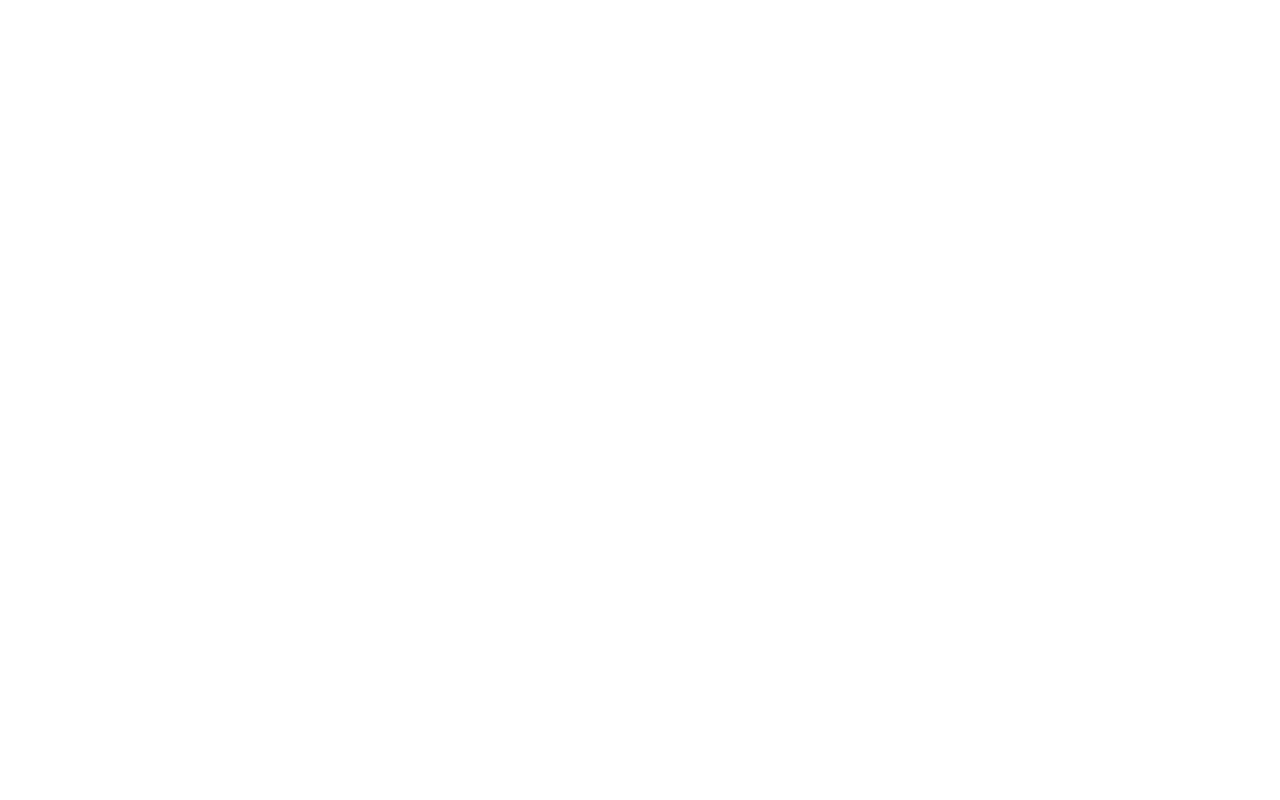
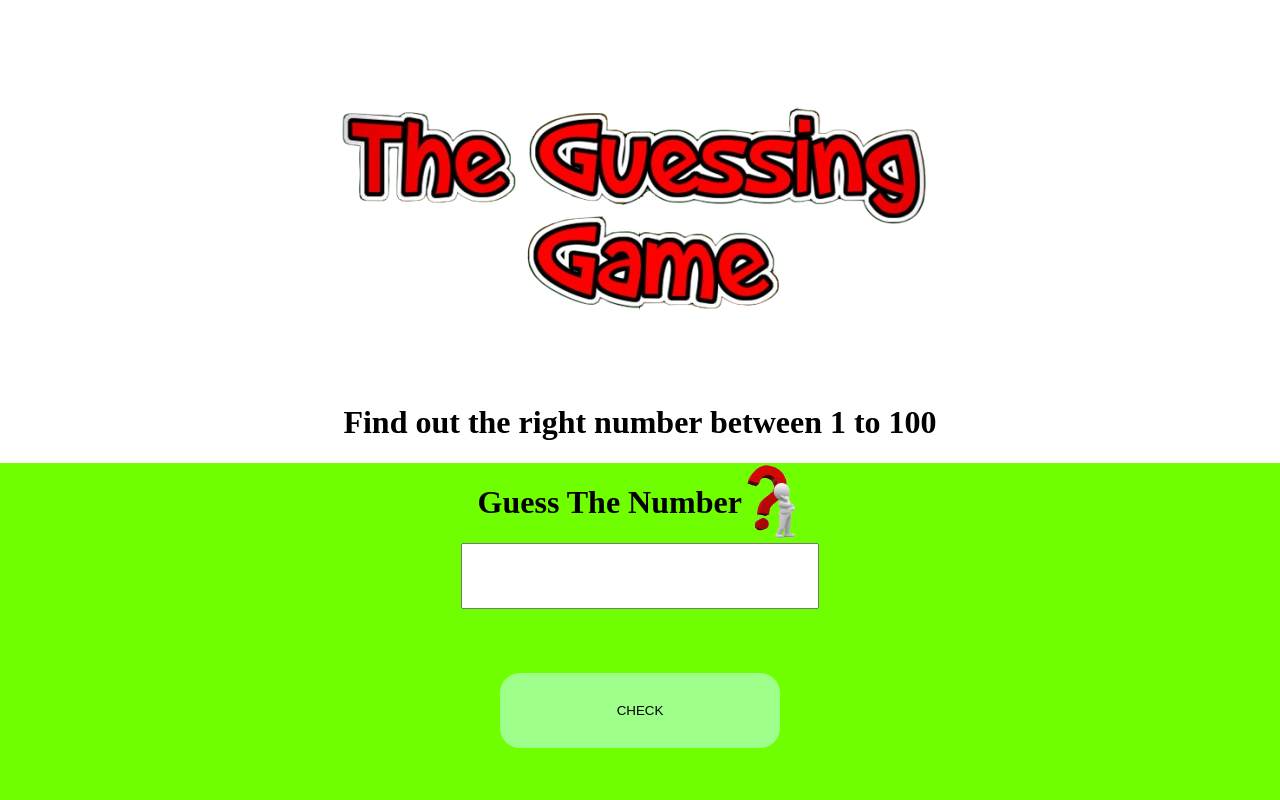
Before and after one commit to Ridima28/The-Guessing-Game, a plain HTML site: page index.html in a window 1280 px wide. Shown: the top 800 px of the page. Drawn offline with Linux system fonts and the light colour scheme.

Commit message:
done with css and html

```diff
--- a/index.html
+++ b/index.html
@@ -7,6 +7,21 @@
     <link rel="stylesheet" href="style.css">
 </head>
 <body>
+    <div class = "main">
+        <img src = "image-removebg-preview.png" />
+        <h1 class = h1> Find out the right number between 1 to 100 </h1>
+        <div class = "container">
+            <div class = "imgtext">
+            <h1 class = "h11"> Guess The Number</h1>
+                <img src = "image-removebg-preview (1).png"
+                class = "imgg"/>
+            </div>
+            <div class = "input">
+            <input type = "text" class = "text" id = "userinput"/>
+            <button class = "button" onclick = "buttonCheck"> CHECK</button></div>
+            <p class = "lastp" id = "gameresult"> </p>
+        </div>
+    </div>
 
 
 
--- a/style.css
+++ b/style.css
@@ -0,0 +1,39 @@
+.main {background-color: white;
+display:flex;
+justify-content: center;
+align-items: center;
+flex-direction: column;}
+
+.imgtext{display:flex;
+flex-direction:row;
+justify-content: center;
+}
+
+.input{display:flex;
+flex-direction: column;
+gap: 4em;
+justify-content: center;
+align-items:center}
+
+
+.container{ background-color: rgb(111, 255, 0);
+height: 100vh;
+width: 100vw;}
+
+.text{height:60px;
+width: 350px;
+text-align:center;
+}
+
+.button{padding:30px;
+width: 280px;
+background-color: rgb(158, 255, 138) ;
+border-radius: 20px;
+outline: none;
+border:none;
+cursor: pointer;
+}
+.button:hover{
+    background-color: rgb(2, 143, 0);
+}
+.imgg{height: 80px;}
```
